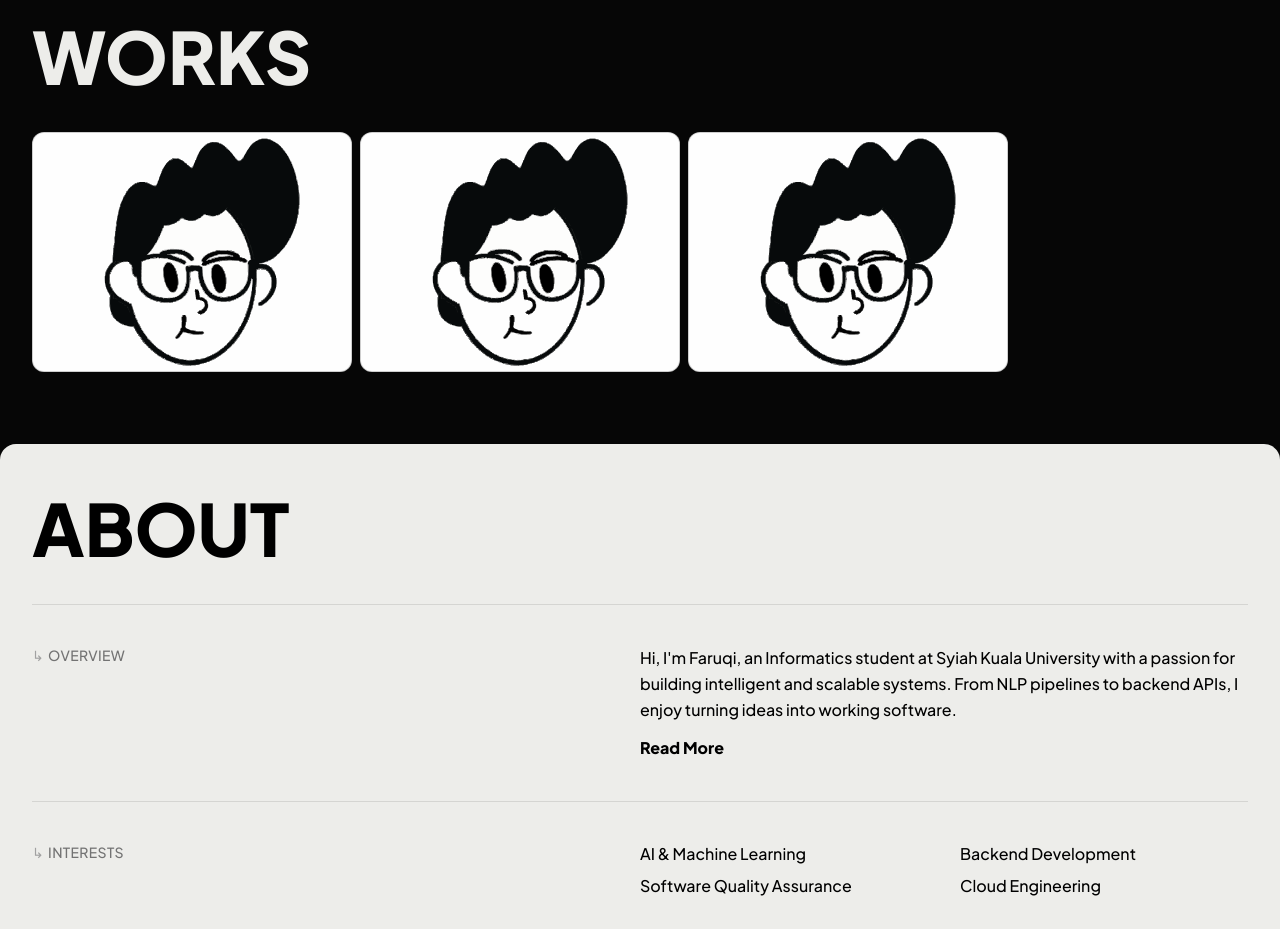
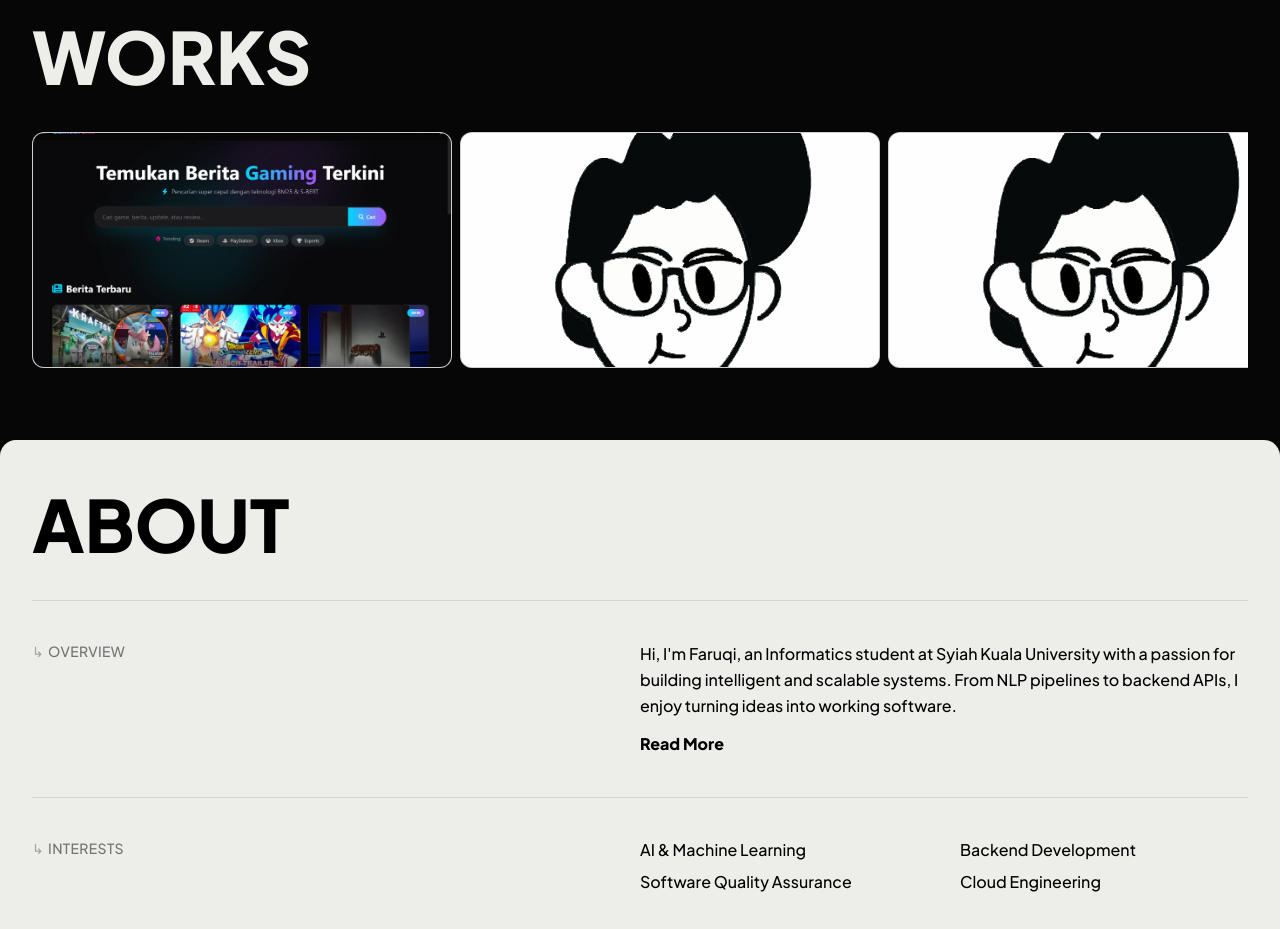
Before and after one commit to mfaruqi35/portofolio, a Next.js app: page / in a window 1280 px wide. Shown: the part 820-1749 px from the top of the page. Built offline with nearby package versions, Linux system fonts and the light colour scheme.

Commit message:
feat: modify project-detail to have demo video

```diff
--- a/app/data/projects.ts
+++ b/app/data/projects.ts
@@ -24,12 +24,12 @@ export const projects: Project[] = [
   {
     slug: "gamebrenk",
     title: "GAMEBRENK",
-    image: "/avatar.svg",
+    image: "/projects/gamebrank/thumbnail.webp",
     tags: ["Backend Development", "Machine Learning", "Information Retrieval"],
-    description: "Gamebrank is a specific search engine for Indonesian game news. This Search engine implements two information retrieval algorithms, BM25 and Sentence-BERT, to compare the performance of both algorithms in terms of precision, recall, and f1-score.",
+    description: "Gamebrenk is a specific search engine for Indonesian game news. This Search engine implements two information retrieval algorithms, BM25 and Sentence-BERT, to compare the performance of both algorithms in terms of precision, recall, and f1-score.",
     repoLink: "https://github.com/affanshdr/Search-Engine-Stephy.git",
-    projectLink: "https://example.com",
-    video: "https://www.w3schools.com/html/mov_bbb.mp4",
+    // projectLink: "https://example.com",
+    video: "https://res.cloudinary.com/dnu2tbnva/video/upload/v1777187561/Gamebrenk_demo_qfnkax.mp4",
   },
   {
     slug: "pothole-segmentation",
--- a/components/WorkCard.tsx
+++ b/components/WorkCard.tsx
@@ -6,7 +6,7 @@ export default function WorkCard({ project }: { project: Project }) {
   return (
     <Link
       href={`/works/${project.slug}`}
-      className="group relative block aspect-[4/3] w-[240px] shrink-0 overflow-hidden rounded-xl border border-black/10 bg-neutral-200 sm:w-[280px] md:w-[320px]"
+      className="group relative block aspect-video w-[220px] shrink-0 overflow-hidden rounded-xl border border-black/10 bg-neutral-200 sm:w-[260px] md:w-[420px]"
     >
       {/* Thumbnail */}
       <Image
```
Also changed, not shown: public/projects/gamebrank/thumbnail.png (added), public/projects/gamebrank/thumbnail.webp (added).
